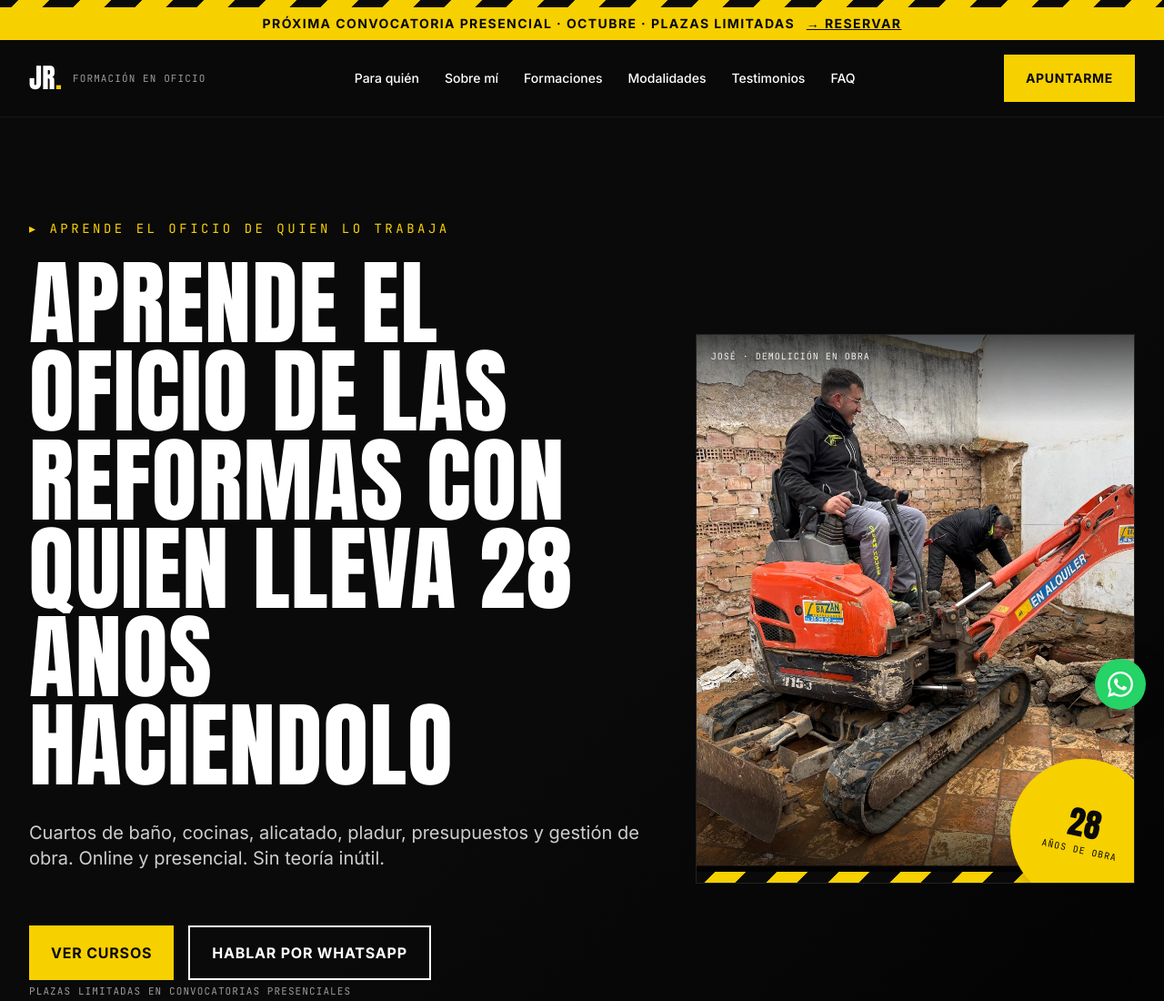
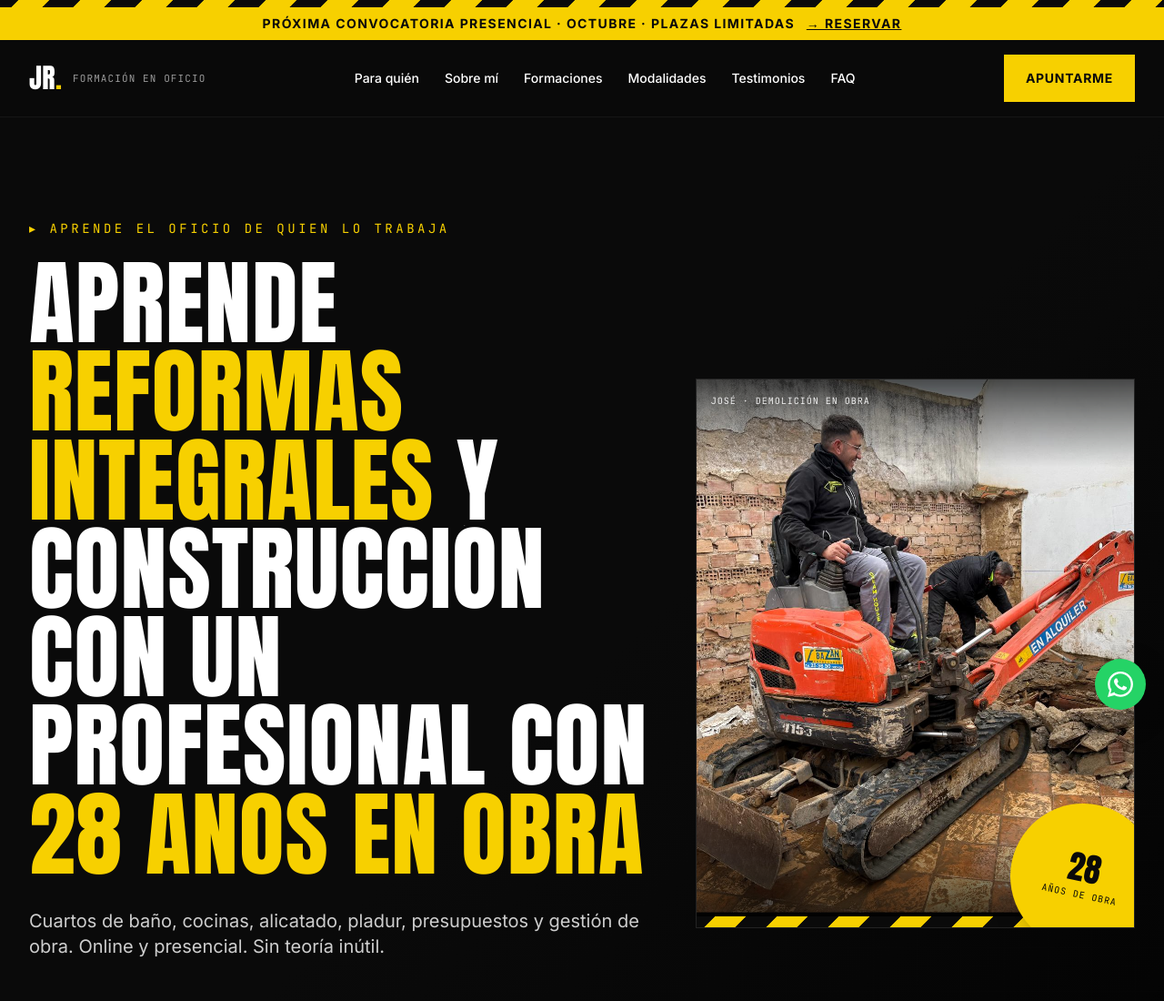
Before and after one commit to opspilotcontact-lgtm/jr-rodriguez-formacion, a plain HTML site: page index.html in a window 1280 px wide. Shown: the top 1100 px of the page at 91% size. Drawn offline with nearby package versions, Linux system fonts and the light colour scheme.

Commit message:
fix(seo): H1 con keywords reformas integrales y construcción + splitter preserva spans coloreados

```diff
--- a/index.html
+++ b/index.html
@@ -137,8 +137,7 @@
           ▸ Aprende el oficio de quien lo trabaja
         </p>
         <h1 class="display h1-fluid uppercase">
-          Aprende el oficio de las <span class="text-jr-yellow">reformas</span> con quien lleva
-          <span class="text-jr-yellow">28 años</span> haciéndolo
+          Aprende <span class="text-jr-yellow">reformas integrales</span> y construcción con un profesional con <span class="text-jr-yellow">28 años en obra</span>
         </h1>
         <p class="mt-8 text-lg md:text-xl text-white/80 max-w-2xl">
           Cuartos de baño, cocinas, alicatado, pladur, presupuestos y gestión de obra. Online y presencial. Sin teoría inútil.
@@ -651,18 +650,16 @@
     return;
   }
 
-  // ---- Splitter: wraps each unit (word | char) in a mask container ----
-  // Returns the inner elements ready to be animated with from()/to()
-  const splitMask = (el, mode) => {
-    if (!el || el.dataset.split === '1') return el.querySelectorAll('.anim-mask > .inner');
-    const text = el.textContent;
-    el.textContent = '';
+  // ---- Splitter: walks children, splits TEXT NODES into masked words/chars,
+  // preserves nested elements (e.g. <span class="text-jr-yellow">) and their styles.
+  const splitMask = (root, mode) => {
+    if (!root || root.dataset.split === '1') return root.querySelectorAll('.anim-mask > .inner');
+    const inners = [];
+    const splitText = (text) => {
       const frag = document.createDocumentFragment();
-    const units = mode === 'chars'
-      ? [...text]
-      : text.split(/(\s+)/);
+      const units = mode === 'chars' ? [...text] : text.split(/(\s+)/);
       units.forEach(u => {
-      if (u === '' ) return;
+        if (u === '') return;
         if (/^\s+$/.test(u)) { frag.appendChild(document.createTextNode(u)); return; }
         const wrap = document.createElement('span');
         wrap.className = 'anim-mask';
@@ -671,10 +668,22 @@
         inner.textContent = u;
         wrap.appendChild(inner);
         frag.appendChild(wrap);
+        inners.push(inner);
       });
-    el.appendChild(frag);
-    el.dataset.split = '1';
-    return el.querySelectorAll('.anim-mask > .inner');
+      return frag;
+    };
+    const walk = (node) => {
+      [...node.childNodes].forEach(child => {
+        if (child.nodeType === 3) {
+          child.replaceWith(splitText(child.nodeValue));
+        } else if (child.nodeType === 1) {
+          walk(child);
+        }
+      });
+    };
+    walk(root);
+    root.dataset.split = '1';
+    return inners;
   };
 
   // ---- HERO (runs immediately on load) ----
```
Lines whose indentation alone changed are shown as unchanged.
